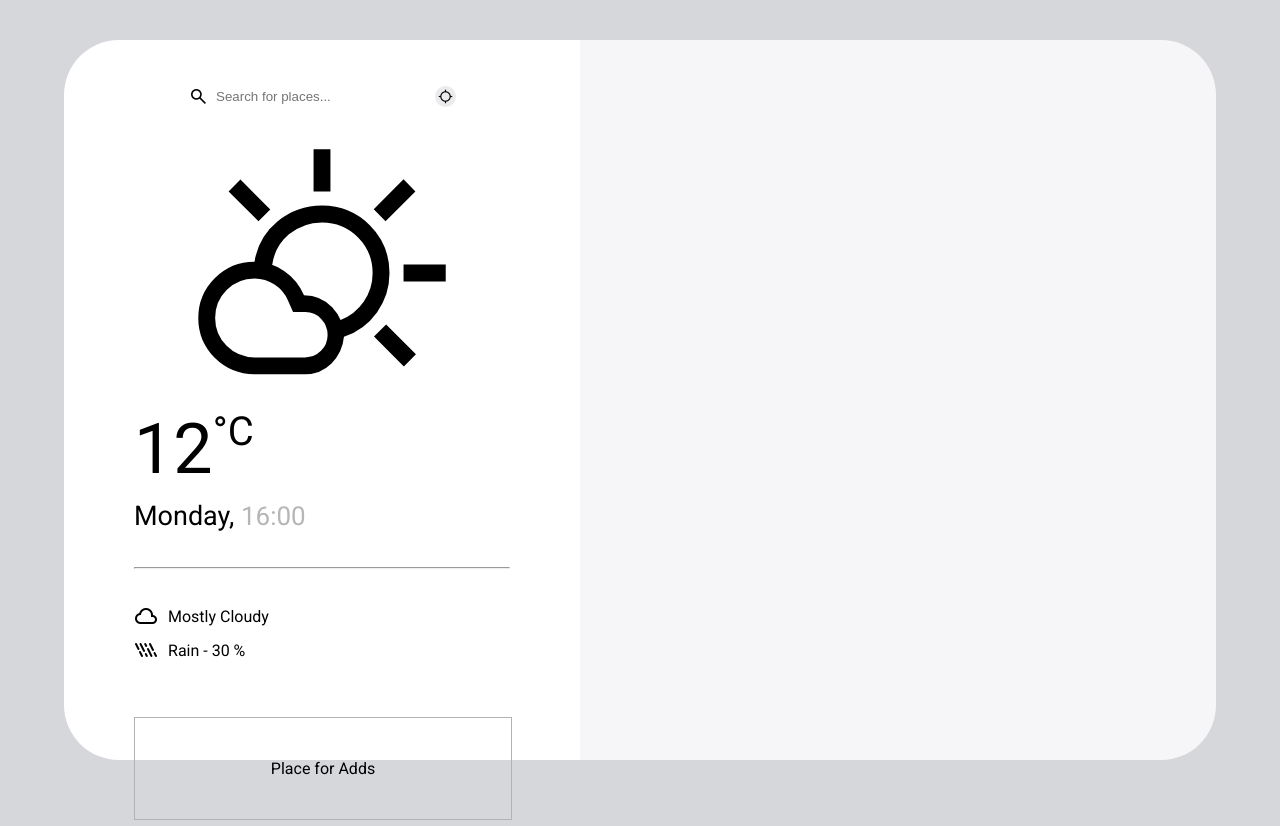
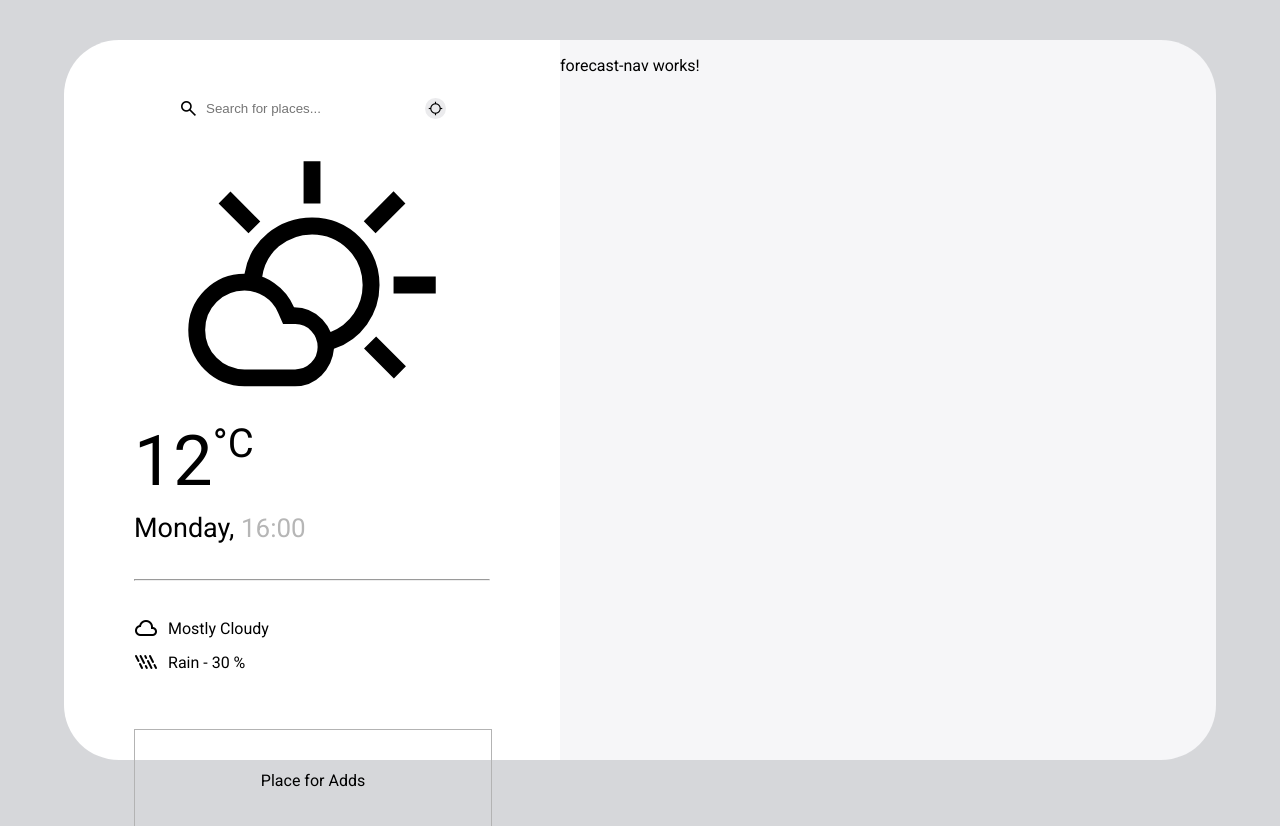
Before and after one commit to FavorWhite/W_Project_v3, an Angular app: page / in a window 1280 px wide. Shown: the top 826 px of the page. Built offline with nearby package versions, Linux system fonts and the light colour scheme.

Commit message:
Skeleton

```diff
--- a/src/app/app.component.html
+++ b/src/app/app.component.html
@@ -10,6 +10,7 @@
   </div>
   <div class="main-content">
   <!-- Forecast nav  -->
+  <forecast-nav></forecast-nav>
   <!-- Forecast row by days -->
   <!-- Daily Highlight -->
   </div>
--- a/src/app/app.module.ts
+++ b/src/app/app.module.ts
@@ -7,13 +7,15 @@ import { BrowserAnimationsModule } from '@angular/platform-browser/animations';
 import { LocationSearchComponent } from './location-search/location-search.component';
 import { ForecastComponent } from './forecast/forecast.component';
 import { SideBarAddsComponent } from './side-bar-adds/side-bar-adds.component';
+import { ForecastNavComponent } from './forecast-nav/forecast-nav.component';
 
 @NgModule({
   declarations: [
     AppComponent,
     LocationSearchComponent,
     ForecastComponent,
-    SideBarAddsComponent
+    SideBarAddsComponent,
+    ForecastNavComponent
     ],
   imports: [
     BrowserModule,
--- /dev/null
+++ b/src/app/forecast-nav/forecast-nav.component.html
@@ -0,0 +1 @@
+<p>forecast-nav works!</p>
--- a/src/app/location-search/location-search.component.css
+++ b/src/app/location-search/location-search.component.css
@@ -1,7 +1,7 @@
 .location-search-wrapper{
     position: relative;
     text-align: center;
-    margin-top: 43px;
+    margin-top: 55px;
 }
 
 .location-search-container{
```
Also changed, not shown: src/app/forecast-nav/forecast-nav.component.ts (added, +10 -0 lines), src/app/forecast-nav/forecast-nav.component.css (added), 1 other file (tests, documents, lock files or other folders).
